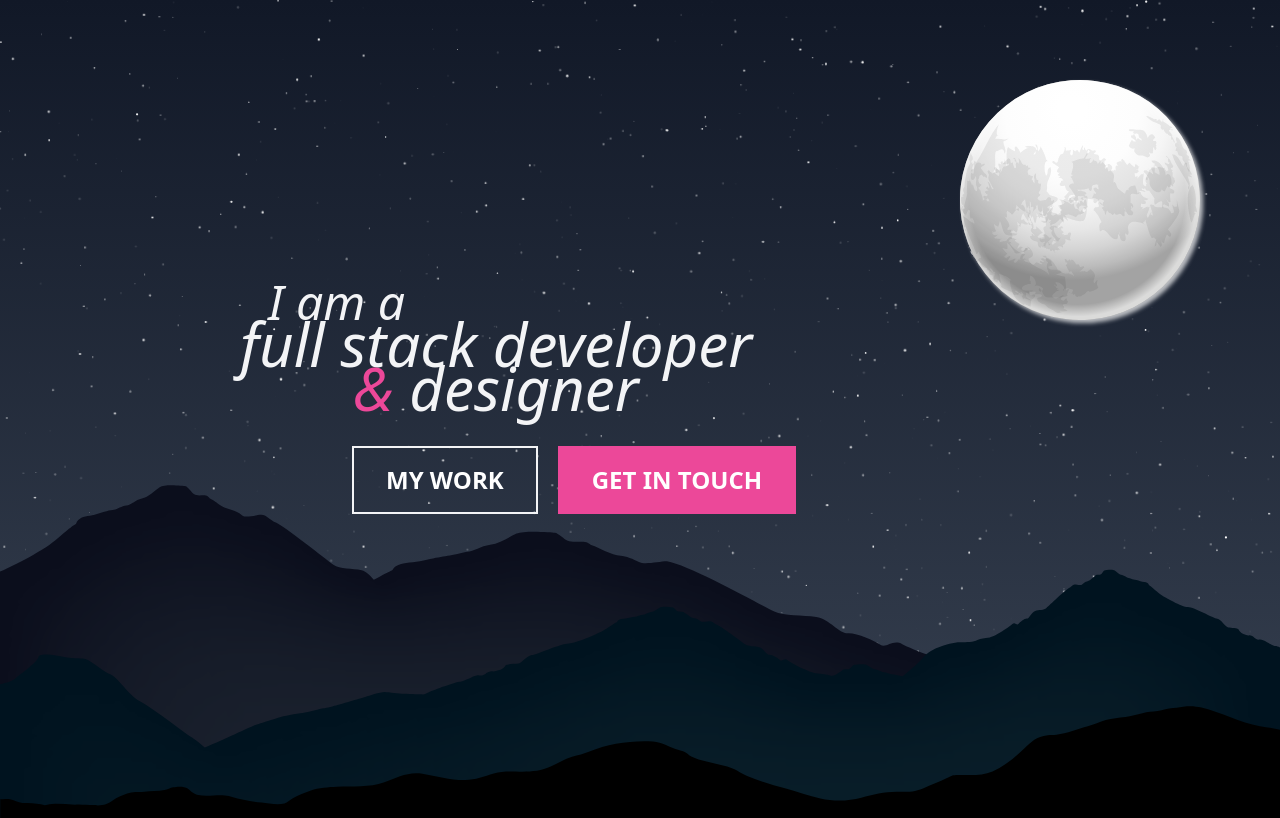
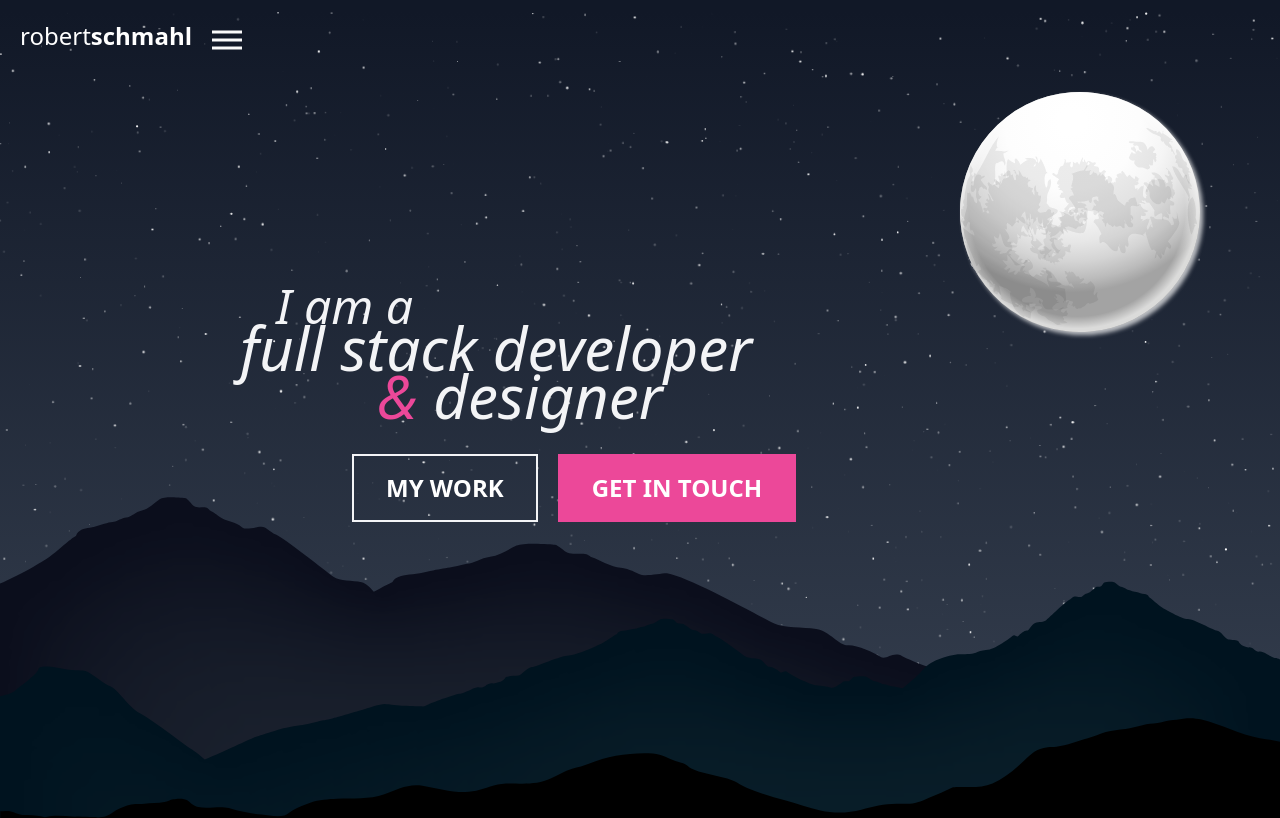
Before and after one commit to rschm007/rschm007.github.io, a React (Create React App) app: page / in a window 1280 px wide. Shown: the top 818 px of the page. Built offline with nearby package versions, Linux system fonts and the light colour scheme.

Commit message:
added basic menu button. Need to fix position of hover state

```diff
--- a/src/App.js
+++ b/src/App.js
@@ -1,12 +1,13 @@
 import "./App.css";
 import Hero from "./components/Hero";
 import About from "./components/About";
-import Mountains from "./components/Mountains";
+import Nav from "./components/Nav";
 
 function App() {
   return (
     <div className="App">
       <div className="flex-auto mx-auto">
+      <Nav />
         <Hero />
         <About />
       </div>
--- a/src/components/HeroHeader/index.js
+++ b/src/components/HeroHeader/index.js
@@ -2,16 +2,16 @@ import CTAbutton from "../CTAbutton";
 
 const HeroHeader = () => {
   return (
-    <div className="w-full h-screen flex justify-center items-center shadow-xl">
-      <div className="heroHeader mr-40 w-1/2 mt-3 text-left z-30">
+    <div id="header" className="w-full h-screen flex justify-center items-center shadow-xl">
+      <div className="heroHeader mr-40 w-1/2 text-left z-30">
         <h1>
-          <span className="-mt-5 ml-7 block text-gray-100 font-normal italic text-5xl mb-4">
+          <span className="-mt-5 ml-9 block text-gray-100 font-normal italic text-5xl mb-4">
             I am a{" "}
           </span>
           <span className="-mt-7 block text-gray-100 font-medium italic text-6xl mb-4">
             full stack developer
           </span>
-          <div className="-mt-8 block text-center mr-32">
+          <div className="-mt-7 block text-center mr-20">
             <span className="text-pink-500 font-medium italic text-6xl mb-4">
               {" "}
               &{" "}
--- a/src/components/Nav/index.js
+++ b/src/components/Nav/index.js
@@ -1,16 +1,16 @@
 const Nav = () => {
-  <nav className="sticky bg-gray-900 top-0 h-3">
-    <div className="wrapper">
-      <p className="brand text-white">
-        Robert <strong>Schmahl</strong>
-      </p>
-    </div>
-    <a className="menuButton">
-        <span>
-
-        </span>
-    </a>
-  </nav>;
+  return (
+    <nav className="sticky bg-gray-900 top-0 h-3 flex flex-between">
+      <div className="wrapper">
+          <p className="brand text-white text-left text-2xl p-5 lowercase">
+            Robert<strong>Schmahl</strong>
+          </p>
+      </div>
+      <a className="menuButton" href="#">
+        <span></span>
+      </a>
+    </nav>
+  );
 };
 
 export default Nav;
--- a/src/index.css
+++ b/src/index.css
@@ -4,6 +4,65 @@ IMPORT TAILWIND CSS
 @tailwind base;
 @tailwind components;
 @tailwind utilities;
+
+/* *****
+MENU BUTTON
+***** */
+.menuButton {
+  padding-top: 2.5rem;
+  position: relative;
+  height: 22px;
+  width: 30px;
+  outline: none;
+}
+
+.menuButton span,
+.menuButton span::before,
+.menuButton span::after {
+  position: absolute;
+  content: '';
+  width: 30px;
+  height: 3px;
+  background: #fafafa;
+  transition: 500ms cubic-bezier(0.77, 0, 0.175, 1);
+  left: 0;
+  cursor: pointer;
+}
+
+.menuButton span {
+  position: relative;
+  display: block;
+  top: 50%;
+  transform: translate(0,-50%);
+}
+
+.menuButton span::before {
+  top: -8px;
+}
+
+.menuButton span::after {
+  top: 8px;
+}
+
+.menuButton:hover > span,
+.menuButton:hover > span::before,
+.menuButton:hover > span::after {
+  background: #f300b4;
+}
+
+.menuButton.active > span  {
+  background: transparent;
+}
+
+.menuButton.active > span::before  {
+  transform: rotate(-225deg);
+  top: 0px;
+}
+
+.menuButton.active > span::after  {
+  transform: rotate(225deg);
+  top: 0px;
+}
 
 /* *****
 STARFIELD HERO BG
```
